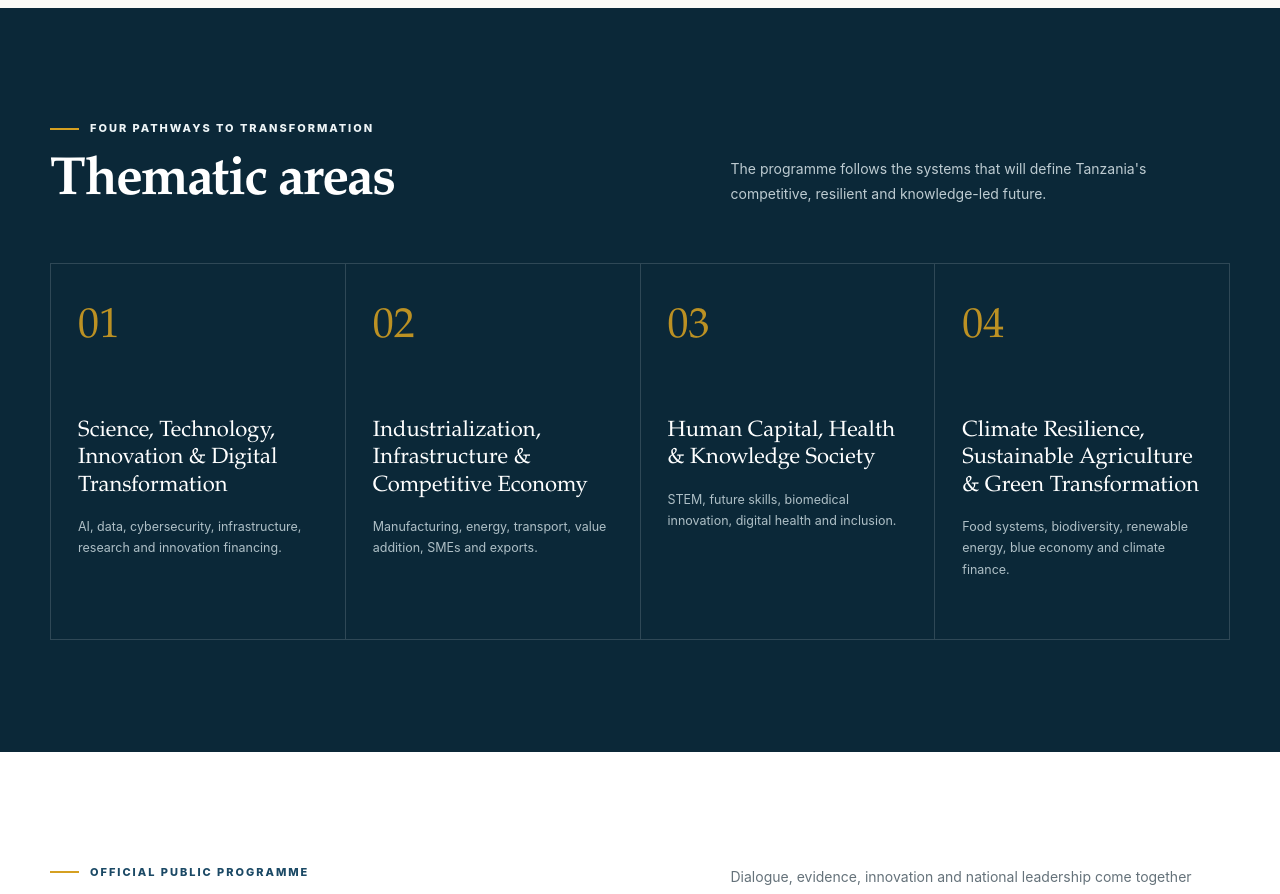
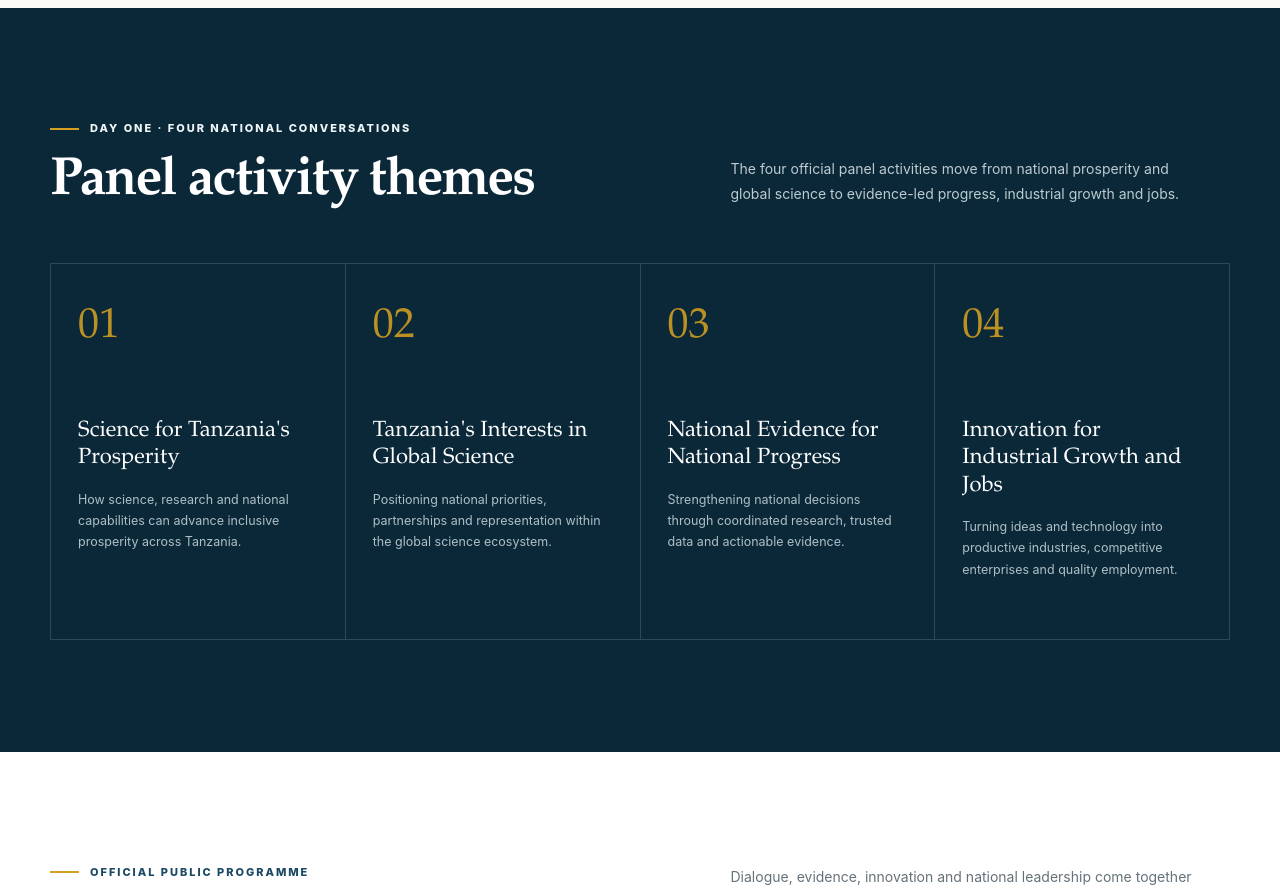
Before and after one commit to johnbaraka12/temp-stice, a Next.js app: page / in a window 1280 px wide. Shown: the part 1860-2754 px from the top of the page. Built offline with nearby package versions, Linux system fonts and the light colour scheme; no server answers.

Commit message:
Update Site source

```diff
--- a/app/components/PublicSite.tsx
+++ b/app/components/PublicSite.tsx
@@ -36,6 +36,25 @@ const dayOneSchedule = [
   ["14:00", "Panel 4 — Innovation for Industrial Growth and Jobs"],
   ["15:30", "Women in Science Forum"],
   ["TBA", "Media Awards"],
+];
+
+const panelActivities = [
+  {
+    title: "Science for Tanzania's Prosperity",
+    summary: "How science, research and national capabilities can advance inclusive prosperity across Tanzania.",
+  },
+  {
+    title: "Tanzania's Interests in Global Science",
+    summary: "Positioning national priorities, partnerships and representation within the global science ecosystem.",
+  },
+  {
+    title: "National Evidence for National Progress",
+    summary: "Strengthening national decisions through coordinated research, trusted data and actionable evidence.",
+  },
+  {
+    title: "Innovation for Industrial Growth and Jobs",
+    summary: "Turning ideas and technology into productive industries, competitive enterprises and quality employment.",
+  },
 ];
 
 const dayTwoHighlights = [
@@ -87,7 +106,6 @@ export default function PublicSite() {
   }, [paused]);
 
   const current = heroSlides[slide];
-  const areas = useMemo(() => [...content.thematicAreas].sort((a, b) => a.sortOrder - b.sortOrder), [content.thematicAreas]);
   const sponsors = useMemo(() => [...content.sponsorshipPackages].sort((a, b) => Number(b.featured) - Number(a.featured) || a.sortOrder - b.sortOrder), [content.sponsorshipPackages]);
   const theme = content.mainTheme || fallbackContent.mainTheme!;
 
@@ -135,7 +153,7 @@ export default function PublicSite() {
       </section>
 
       <section id="themes" className="section themes-section">
-        <div className="site-container"><div className="section-heading split-heading"><div><p className="eyebrow light"><span />Four pathways to transformation</p><h2>Thematic areas</h2></div><p>The programme follows the systems that will define Tanzania's competitive, resilient and knowledge-led future.</p></div><div className="theme-grid">{areas.map((area, index) => <article className="theme-card" key={area.id || area.title}><div className="theme-number">{area.icon?.match(/^\d/) ? area.icon : `0${index + 1}`}</div><h3>{area.title}</h3><p>{area.summary || area.description}</p><div className="theme-card-foot"><span>Summit focus</span><Arrow /></div></article>)}</div></div>
+        <div className="site-container"><div className="section-heading split-heading"><div><p className="eyebrow light"><span />Day One · Four national conversations</p><h2>Panel activity themes</h2></div><p>The four official panel activities move from national prosperity and global science to evidence-led progress, industrial growth and jobs.</p></div><div className="theme-grid">{panelActivities.map((panel, index) => <article className="theme-card" key={panel.title}><div className="theme-number">{`0${index + 1}`}</div><h3>{panel.title}</h3><p>{panel.summary}</p><div className="theme-card-foot"><span>Day One panel</span><Arrow /></div></article>)}</div></div>
       </section>
 
       <section id="programme" className="section programme-section">
```
Also changed, not shown: 1 other file (tests, documents, lock files or other folders).
